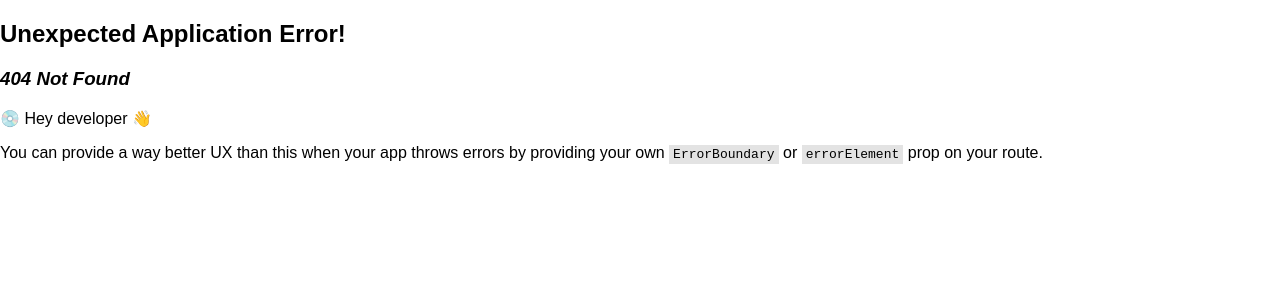
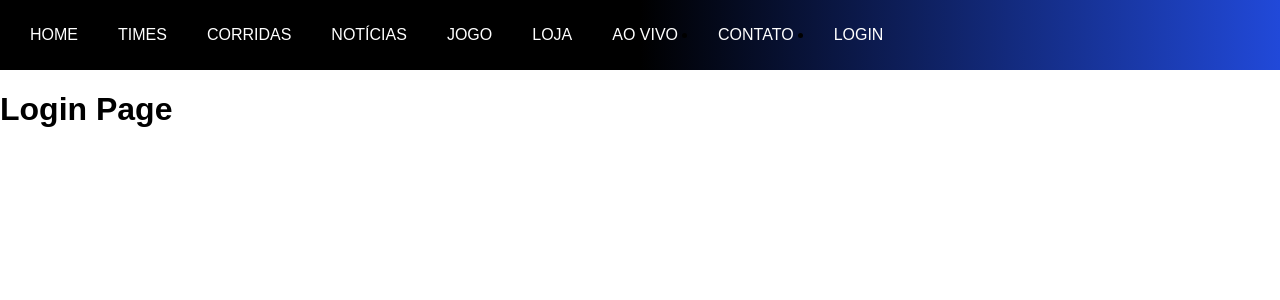
Before and after one commit to Luansramos/formule-e_React, a React (Vite) app in the folder formula-e/: page /Login in a window 1280 px wide. Before the commit this address had no page. Shown: the top 300 px of the page. Built offline with nearby package versions, Linux system fonts and the light colour scheme.

Commit message:
adcionando routes

```diff
--- a/formula-e/src/pages/Corridas.jsx
+++ b/formula-e/src/pages/Corridas.jsx
@@ -1,5 +1,5 @@
 
-export default function corridas(){
+export default function Corridas(){
     return(
 
         <h1> Corridas Page</h1>
--- /dev/null
+++ b/formula-e/src/pages/Login.jsx
@@ -0,0 +1,7 @@
+
+export default function Login(){
+    return(
+
+        <h1> Login Page</h1>
+    )
+}
```
Also changed, not shown: formula-e/src/main.jsx (+15 -3 lines).
